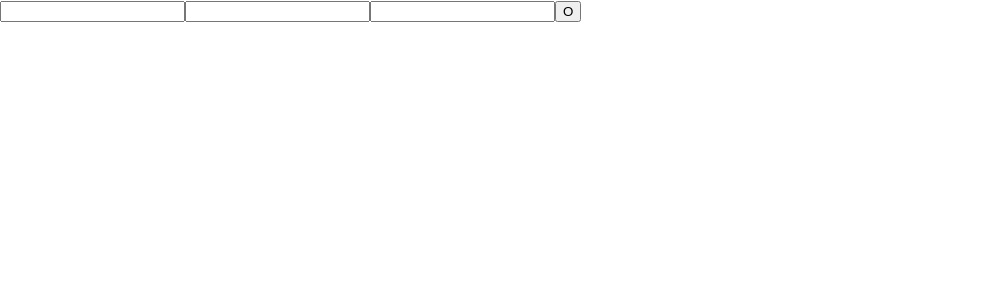
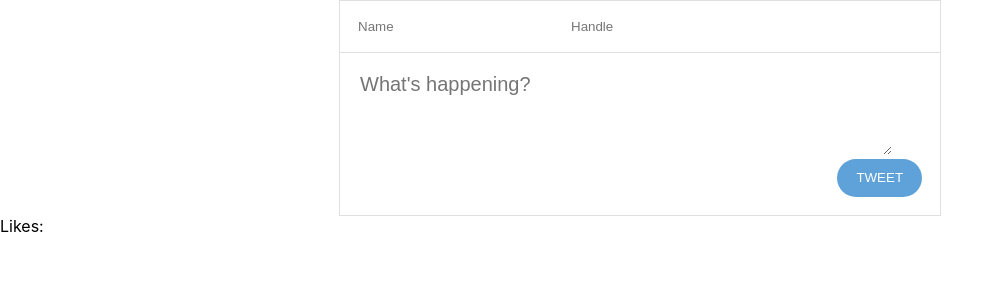
Before and after one commit to jip68660/build_simple_twitter, a React (Create React App) app: page / in a window 1280 px wide. Shown: the top 300 px of the page, without its empty margins (0-1004 px from the left). Built offline with nearby package versions, Linux system fonts and the light colour scheme.

Commit message:
added StatusInput.css and working on likes sutff in Status

```diff
--- a/src/App.js
+++ b/src/App.js
@@ -12,10 +12,13 @@ class App extends React.Component{
       name: "",
       handle: "",
       text: "",
+      likes: 0,
       userPosts: []
     };
     this.handleChange = this.handleChange.bind(this);
     this.handleSubmit = this.handleSubmit.bind(this);
+    this.handleKeypress = this.handleKeypress.bind(this);
+    this.handleLikes = this.handleLikes.bind(this);
   }
 
 
@@ -24,7 +27,6 @@ class App extends React.Component{
       [input]: event.target.value
     });
   }
-
   handleSubmit = (event) => {
     event.preventDefault();
 
@@ -32,7 +34,7 @@ class App extends React.Component{
     var dateFormat = (now.getMonth()+1) + "/" + now.getDate();
 
     this.setState((prevState)=>{
-      const newUserPost = { "name" : prevState.name, "handle": prevState.handle, "text": prevState.text, "timestamp": dateFormat };
+      const newUserPost = { "name" : prevState.name, "handle": prevState.handle, "text": prevState.text, "likes": prevState.likes, "timestamp": dateFormat };
       return {
         ...prevState,
         name: "",
@@ -42,6 +44,18 @@ class App extends React.Component{
       }
     });
     console.log(this.state);
+  }
+  handleKeypress = (event) => {
+    if (event.key === "Enter") {
+      this.handleSubmit(event);
+    }
+  }
+  //Working on it.
+  handleLikes = (event) => {
+    this.setState({
+      likes: event.target.value + 1
+    });
+    console.log("Clicked");
   }
   render() {
     // XXX: Get all names and texts here.
@@ -56,8 +70,8 @@ class App extends React.Component{
 
     return(
       <div>
-        <StatusInput nameInput={ this.state.name } handleInput={ this.state.handle } textInput={ this.state.text } handleChange={ this.handleChange } handleSubmit={ this.handleSubmit }/>
-        <StatusList userPosts={ this.state.userPosts } />
+        <StatusInput nameInput={ this.state.name } handleInput={ this.state.handle } textInput={ this.state.text } handleChange={ this.handleChange } handleSubmit={ this.handleSubmit } handleKeypress={ this.handleKeypress }/>
+        <StatusList userPosts={ this.state.userPosts } handleLikes={ this.handleLikes }/>
       </div>
 
     );
--- a/src/components/Status.js
+++ b/src/components/Status.js
@@ -6,7 +6,8 @@ const Status = (props) => {
     return (
         <div>
             <StatusHeader name={ props.name } handle={ props.handle } timestamp = { props.timestamp }/>
-            <StatusContent text={ props.text } />
+            <StatusContent text={ props.text } likes={ props.likes } handleLikes = { props.handleLikes }/>
+
         </div>
     );
 };
--- a/src/components/StatusContent.js
+++ b/src/components/StatusContent.js
@@ -3,7 +3,7 @@ import React from 'react';
 const StatusContent = (props) => {
     return(
         <div className ="context">
-            <p>{ props.text }</p>
+            <p>{ props.text } <span onClick={ props.handleLikes }> Likes: { props.likes }</span></p>
         </div>
     );
 };
--- /dev/null
+++ b/src/components/StatusInput.css
@@ -0,0 +1,47 @@
+.inputTemplate {
+    display: flex;
+    flex-direction: column;
+    margin: auto;
+    width: 600px;
+    border: 1px solid rgb(223, 223, 223);
+}
+.topContent {
+    display: flex;
+    flex: auto;
+    border-bottom: 1px solid rgb(223, 223, 223);
+}
+.getName {
+    outline: none;
+    padding: 3%;
+    border: none;
+}
+.getHandle {
+    outline: none;
+    padding: 3%;
+    border: none;
+}
+.bottomContent {
+    padding: 3%;
+}
+.getText {
+    font-family: sans-serif;
+    font-size: 20px;
+    width: 94%;
+    outline: none;
+    height: 80px;
+    border: none;
+}
+.submitButton {
+    color: white;
+    outline: none;
+    border: none;
+    width: 15%;
+    padding-top: 2%;
+    padding-bottom: 2%;
+    background: rgb(95, 162, 218);
+    border-radius: 5rem;
+    float: right;
+}
+.submitButton:hover {
+    cursor: pointer;
+}
--- a/src/components/StatusInput.js
+++ b/src/components/StatusInput.js
@@ -1,4 +1,5 @@
 import React from 'react';
+import "./StatusInput.css";
 
 class StatusInput extends React.Component {
     constructor(props) {
@@ -20,11 +21,15 @@ class StatusInput extends React.Component {
 
     render() {
         return(
-            <div>
-                <input className="getName" value={ this.props.nameInput } name="name" onChange={ this.handleName } />
-                <input className="getHandle" value={ this.props.handleInput } name="handle" onChange={ this.handleHandle } />
-                <input className="getText" value={ this.props.textInput } name="text" onChange={ this.handleText } />
-                <button onClick={ this.props.handleSubmit }> O </button>
+            <div className="inputTemplate">
+                <div className="topContent">
+                    <input className="getName" placeholder="Name" value={ this.props.nameInput } name="name" onChange={ this.handleName } />
+                    <input className="getHandle" placeholder="Handle" value={ this.props.handleInput } name="handle" onChange={ this.handleHandle } />
+                </div>
+                <div className="bottomContent">
+                    <textarea className="getText" placeholder="What's happening?" value={ this.props.textInput } name="text" onChange={ this.handleText } onKeyPress={ this.props.handleKeypress}/>
+                    <button className="submitButton" onClick={ this.props.handleSubmit }> TWEET </button>
+                </div>
             </div>
         );
     }
--- a/src/components/StatusList.js
+++ b/src/components/StatusList.js
@@ -2,12 +2,15 @@ import React from 'react';
 import Status from './Status';
 
 class StatusList extends React.Component {
+    constructor(props) {
+        super(props);
+    }
     render() {
         // READ: https://developer.mozilla.org/en-US/docs/Web/JavaScript/Reference/Global_Objects/Array/map
         const userPosts = this.props.userPosts;
         const statuses = userPosts.map((post, index) => {
             return (
-                <Status key={index} name= { post.name } handle = { post.handle } text = { post.text } timestamp = { post.timestamp}/>
+                <Status key={ index } name={ post.name } handle={ post.handle } text={ post.text } timestamp={ post.timestamp} likes={ post.likes } onClick={ this.props.handleLikes } />
             );
         });
 
@@ -15,6 +18,7 @@ class StatusList extends React.Component {
         return(
             <div>
                 { statuses }
+                Likes: { this.props.userPosts.likes }
             </div>
         );
     };
```
Also changed, not shown: 1 other file (tests, documents, lock files or other folders).
